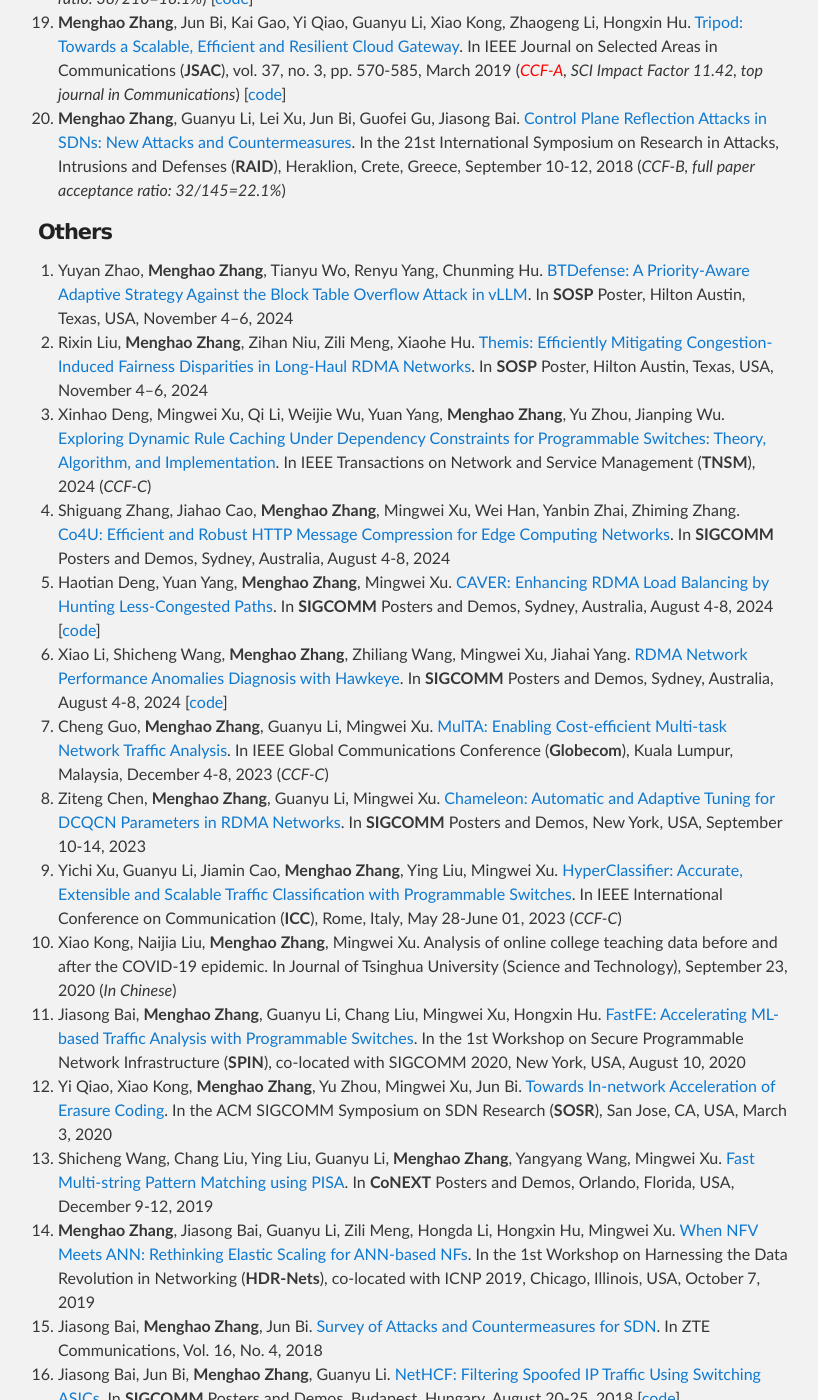
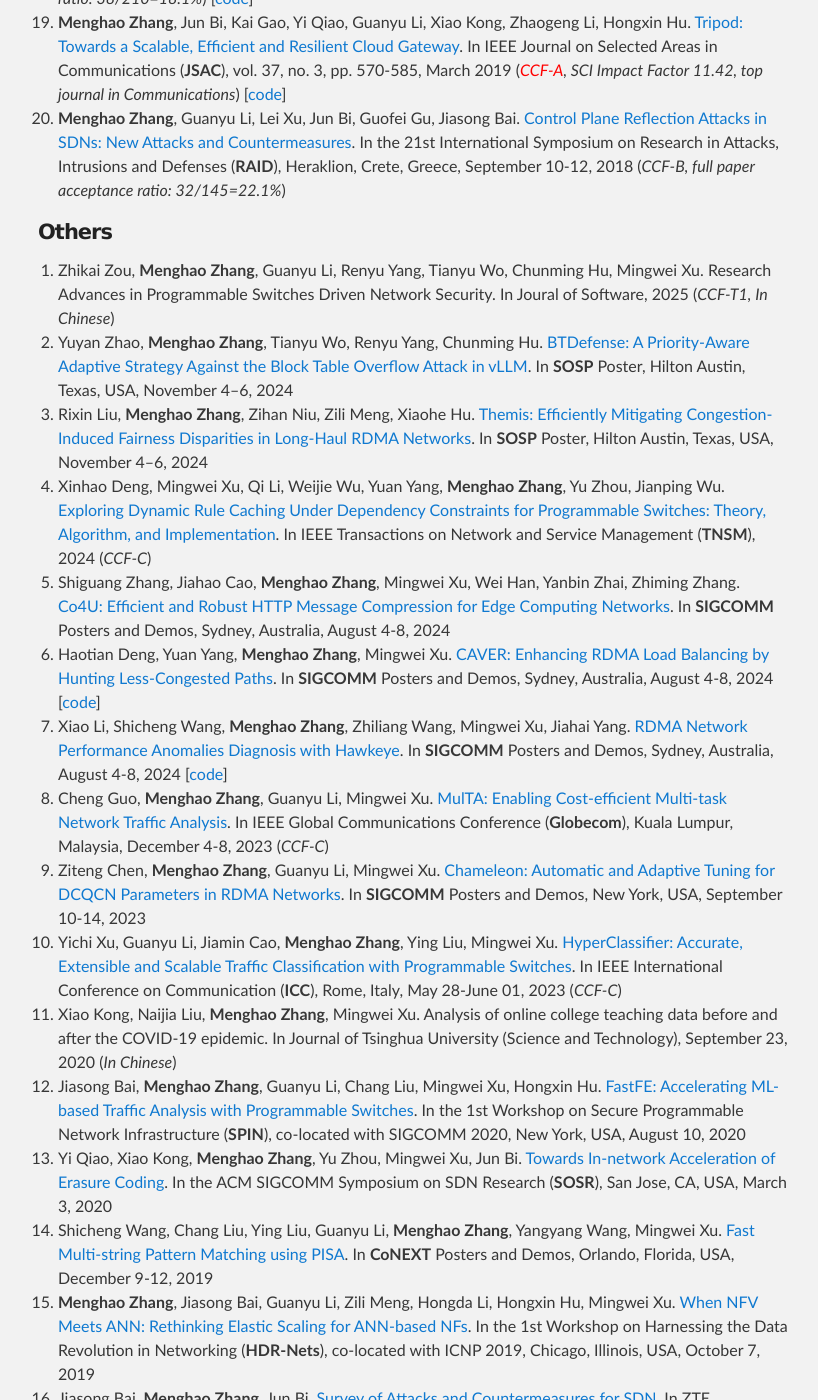
Before and after one commit to zhangmenghao/zhangmenghao.github.io, a Jekyll site: the page built from index.md, in a window 1280 px wide and 1400 px high, scrolled down 2932 px. Shown: the whole window, without its empty margins (227-1045 px from the left). Built offline with Jekyll 4.4.1, drawn with Linux system fonts in a browser that asks for light colours; some of the changed text lies outside the part shown.

Commit message:
Add P4 sec survey

```diff
--- a/index.md
+++ b/index.md
@@ -105,6 +105,9 @@
 In the 21st International Symposium on Research in Attacks, Intrusions and Defenses (**RAID**), Heraklion, Crete, Greece, September 10-12, 2018 (*CCF-B, full paper acceptance ratio: 32/145=22.1%*)
 
 #### Others
+20. Zhikai Zou, __Menghao Zhang__, Guanyu Li, Renyu Yang, Tianyu Wo, Chunming Hu, Mingwei Xu.
+Research Advances in Programmable Switches Driven Network Security.
+In Joural of Software, 2025 (*CCF-T1, In Chinese*)
 19. Yuyan Zhao, __Menghao Zhang__, Tianyu Wo, Renyu Yang, Chunming Hu.
 [BTDefense: A Priority-Aware Adaptive Strategy Against the Block Table Overflow Attack in vLLM](./papers/SOSP2024-Poster-BTDefense.pdf).
 In **SOSP** Poster, Hilton Austin, Texas, USA, November 4–6, 2024
@@ -150,7 +153,7 @@
 In the 1st Workshop on Harnessing the Data Revolution in Networking (**HDR-Nets**), co-located with ICNP 2019, Chicago, Illinois, USA, October 7, 2019
 5. Jiasong Bai, __Menghao Zhang__, Jun Bi.
 [Survey of Attacks and Countermeasures for SDN](./papers/ZTE2018-Survey.pdf).
-In ZTE Communications, Vol. 16, No. 4, 2018
+In ZTE Communications, Vol. 16, No. 4, 2018 (*CCF-T3*)
 4. Jiasong Bai, Jun Bi, __Menghao Zhang__, Guanyu Li.
 [NetHCF: Filtering Spoofed IP Traffic Using Switching ASICs](./papers/SIGCOMM2018-Poster-NetHCF.pdf).
 In **SIGCOMM** Posters and Demos, Budapest, Hungary, August 20-25, 2018 [[code](https://github.com/zhangmenghao/Anti-spoof/tree/master/hash_version)]
```
